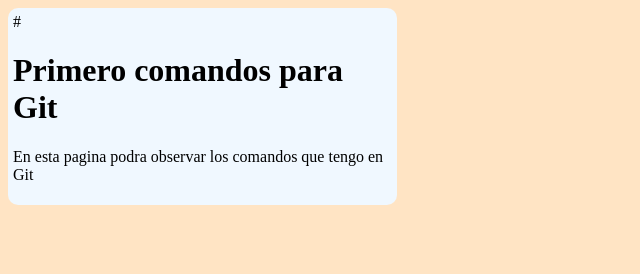
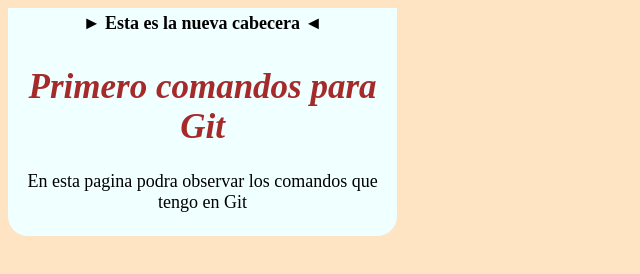
Before and after one commit to g4mess/hyperblog, a plain HTML site: page index.html in a window 1280 px wide. Shown: the whole page, without its empty margins (0-640 px from the left). Drawn offline with Linux system fonts and the light colour scheme.

Commit message:
Terminado la cabecera y mejora css - denada

```diff
--- a/css/style.css
+++ b/css/style.css
@@ -3,10 +3,25 @@
 
 }
 .body{
+    text-align: center;
     padding:5px;
-    background-color: aliceblue;
-    border-radius: 10px;
+    background-color: azure;
+    border-radius:0 0 20px 20px;
     width: 30%;
     height: 50%;
     border-color: black;
+    font-size: 18px;
 }
+.body h1{
+    font-size:35px ;
+    font-style: oblique;
+    color: brown;
+}
+.header{
+    font-weight: 600;
+    text-align: center;
+    width: 30%;
+    padding: 5px;
+    background-color:azure;
+    font-size: 18px;
+}
--- a/index.html
+++ b/index.html
@@ -8,8 +8,10 @@
     <title>Proyecto git para mi</title>
 </head>
 <body>
+    <header class="header">
+       ► Esta es la nueva cabecera ◄
+    </header>
     <div class="body">
-        <div>#</div>
         <h1>Primero comandos para Git</h1>
         <p>En esta pagina podra observar los comandos que tengo en Git</p>
     </div>
```
